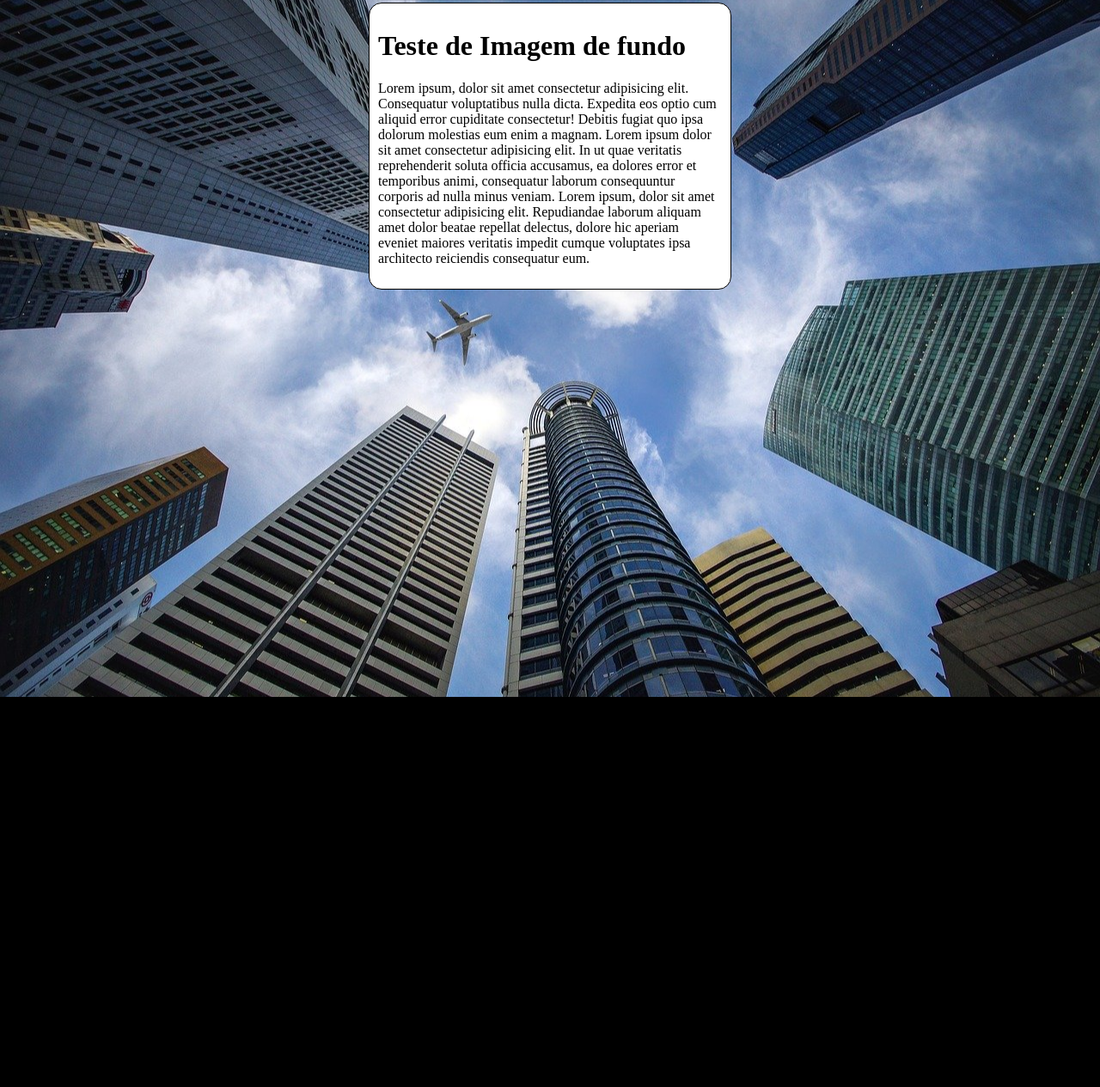
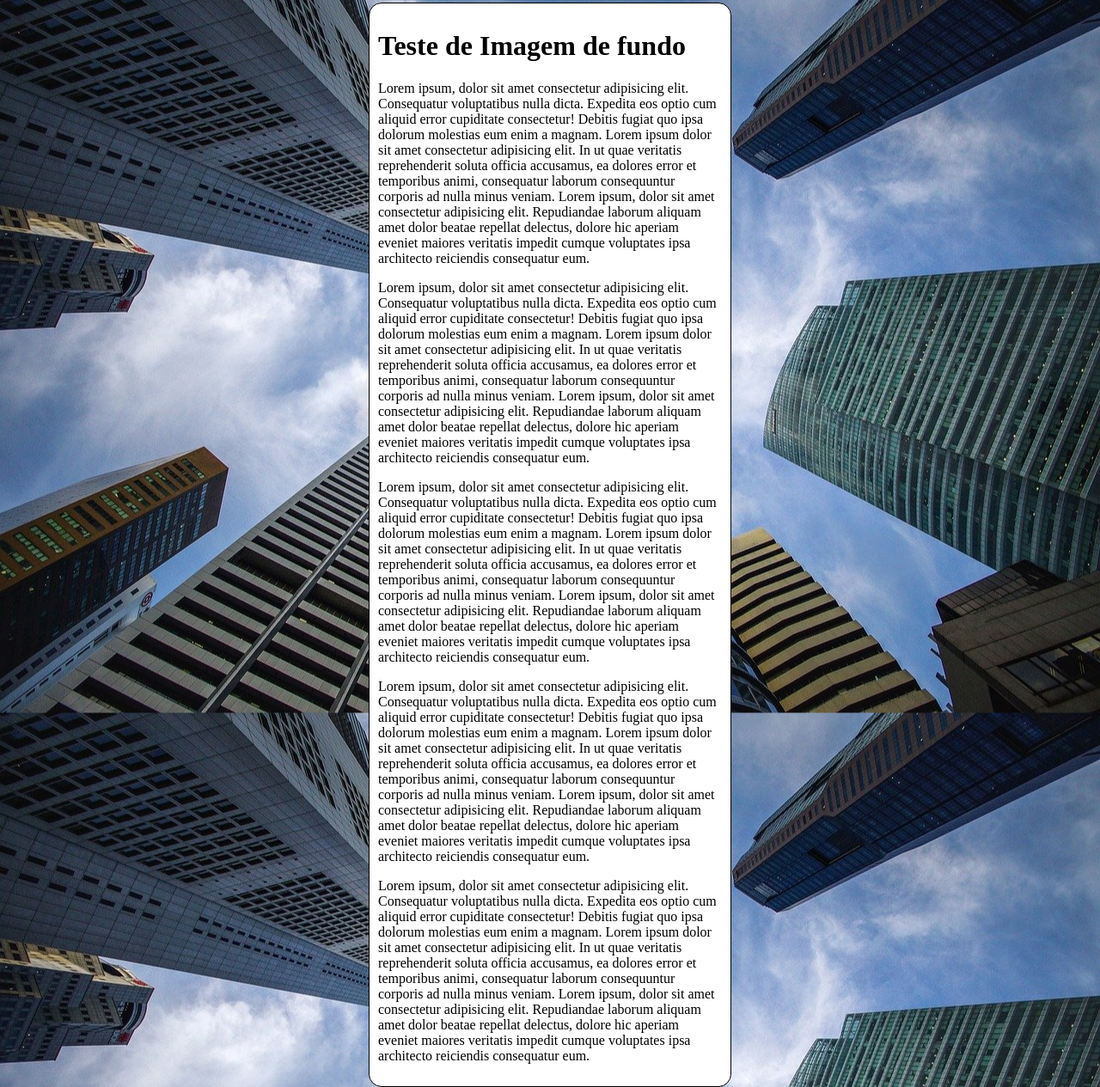
Before and after one commit to Fernando-Eric/html-css, a plain HTML site: page exercicios/ex022/fundo006.html in a window 1280 px wide. Shown: the part 5-1270 px from the top of the page at 86% size. Before the commit the page ends 816 px from the top, so only its background shows below. Drawn offline with Linux system fonts and the light colour scheme.

Commit message:
Update fundo006.html

```diff
--- a/exercicios/ex022/fundo006.html
+++ b/exercicios/ex022/fundo006.html
@@ -10,7 +10,7 @@
             background-color: black;
             background-image: url(imagens/wallpaper002.jpg);
             background-position: center center;
-            background-repeat: no-repeat;
+            background-repeat: repeat-y;
             background-size: cover;
         }
 
@@ -30,6 +30,10 @@
         <h1>Teste de Imagem de fundo</h1>
 
         <p>Lorem ipsum, dolor sit amet consectetur adipisicing elit. Consequatur voluptatibus nulla dicta. Expedita eos optio cum aliquid error cupiditate consectetur! Debitis fugiat quo ipsa dolorum molestias eum enim a magnam. Lorem ipsum dolor sit amet consectetur adipisicing elit. In ut quae veritatis reprehenderit soluta officia accusamus, ea dolores error et temporibus animi, consequatur laborum consequuntur corporis ad nulla minus veniam. Lorem ipsum, dolor sit amet consectetur adipisicing elit. Repudiandae laborum aliquam amet dolor beatae repellat delectus, dolore hic aperiam eveniet maiores veritatis impedit cumque voluptates ipsa architecto reiciendis consequatur eum.</p>
+        <p>Lorem ipsum, dolor sit amet consectetur adipisicing elit. Consequatur voluptatibus nulla dicta. Expedita eos optio cum aliquid error cupiditate consectetur! Debitis fugiat quo ipsa dolorum molestias eum enim a magnam. Lorem ipsum dolor sit amet consectetur adipisicing elit. In ut quae veritatis reprehenderit soluta officia accusamus, ea dolores error et temporibus animi, consequatur laborum consequuntur corporis ad nulla minus veniam. Lorem ipsum, dolor sit amet consectetur adipisicing elit. Repudiandae laborum aliquam amet dolor beatae repellat delectus, dolore hic aperiam eveniet maiores veritatis impedit cumque voluptates ipsa architecto reiciendis consequatur eum.</p>
+        <p>Lorem ipsum, dolor sit amet consectetur adipisicing elit. Consequatur voluptatibus nulla dicta. Expedita eos optio cum aliquid error cupiditate consectetur! Debitis fugiat quo ipsa dolorum molestias eum enim a magnam. Lorem ipsum dolor sit amet consectetur adipisicing elit. In ut quae veritatis reprehenderit soluta officia accusamus, ea dolores error et temporibus animi, consequatur laborum consequuntur corporis ad nulla minus veniam. Lorem ipsum, dolor sit amet consectetur adipisicing elit. Repudiandae laborum aliquam amet dolor beatae repellat delectus, dolore hic aperiam eveniet maiores veritatis impedit cumque voluptates ipsa architecto reiciendis consequatur eum.</p>
+        <p>Lorem ipsum, dolor sit amet consectetur adipisicing elit. Consequatur voluptatibus nulla dicta. Expedita eos optio cum aliquid error cupiditate consectetur! Debitis fugiat quo ipsa dolorum molestias eum enim a magnam. Lorem ipsum dolor sit amet consectetur adipisicing elit. In ut quae veritatis reprehenderit soluta officia accusamus, ea dolores error et temporibus animi, consequatur laborum consequuntur corporis ad nulla minus veniam. Lorem ipsum, dolor sit amet consectetur adipisicing elit. Repudiandae laborum aliquam amet dolor beatae repellat delectus, dolore hic aperiam eveniet maiores veritatis impedit cumque voluptates ipsa architecto reiciendis consequatur eum.</p>
+        <p>Lorem ipsum, dolor sit amet consectetur adipisicing elit. Consequatur voluptatibus nulla dicta. Expedita eos optio cum aliquid error cupiditate consectetur! Debitis fugiat quo ipsa dolorum molestias eum enim a magnam. Lorem ipsum dolor sit amet consectetur adipisicing elit. In ut quae veritatis reprehenderit soluta officia accusamus, ea dolores error et temporibus animi, consequatur laborum consequuntur corporis ad nulla minus veniam. Lorem ipsum, dolor sit amet consectetur adipisicing elit. Repudiandae laborum aliquam amet dolor beatae repellat delectus, dolore hic aperiam eveniet maiores veritatis impedit cumque voluptates ipsa architecto reiciendis consequatur eum.</p>
     </main>
 </body>
 </html>
```
